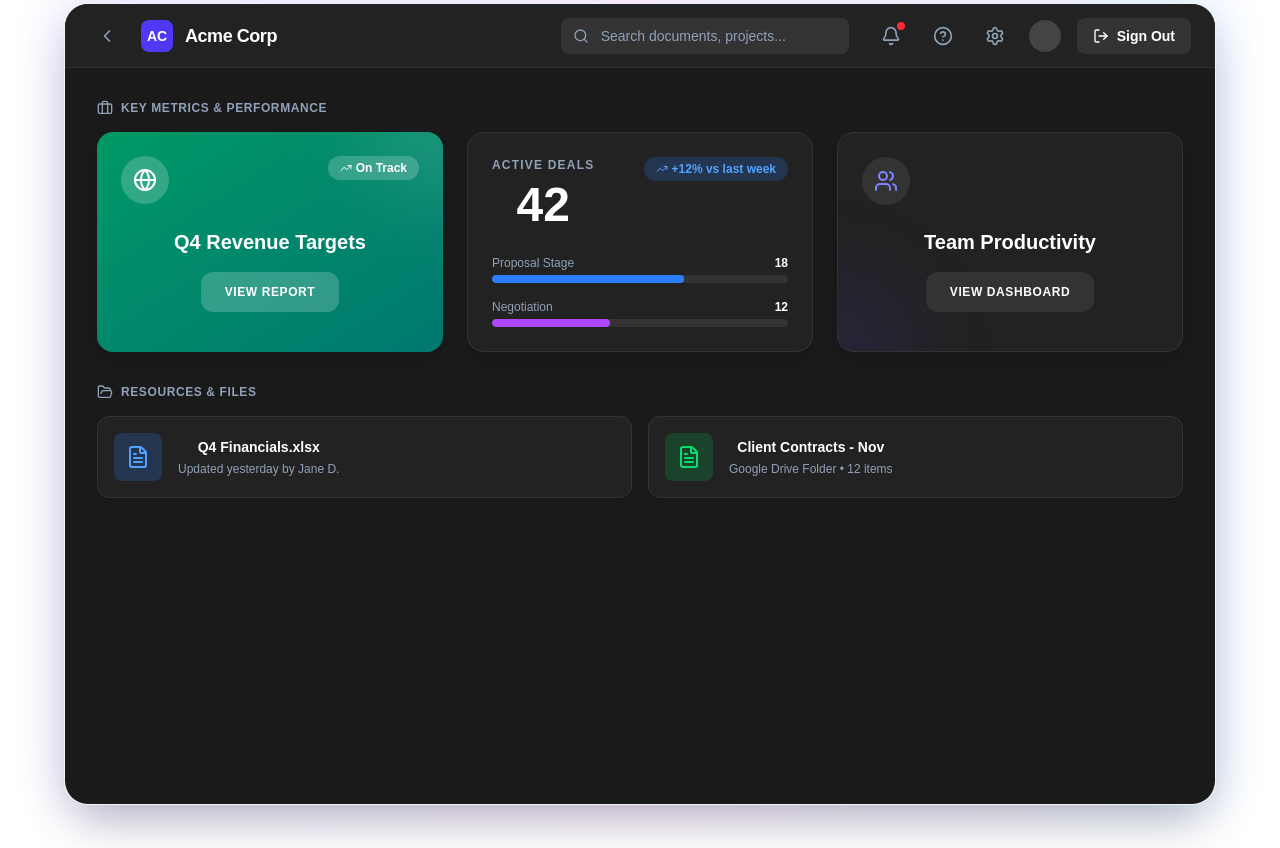
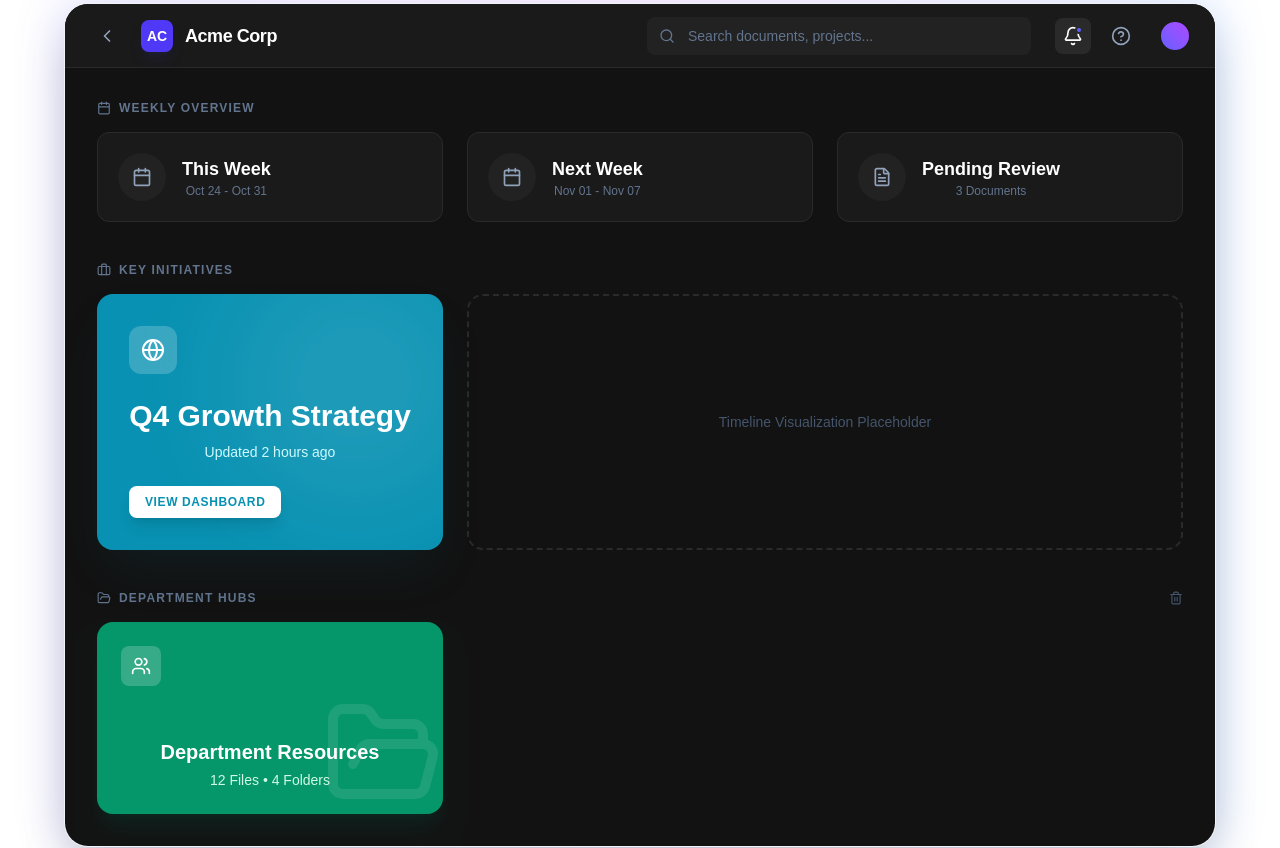
Before and after one commit to paulpriddy05-dot/visible-app, a Next.js app: page / in a window 1280 px wide. Shown: the part 640-1488 px from the top of the page. Built offline with nearby package versions, Linux system fonts and the light colour scheme.

Commit message:
demo dashboard

```diff
--- a/components/DemoDashboard.tsx
+++ b/components/DemoDashboard.tsx
@@ -1,4 +1,6 @@
-import React from 'react';
+"use client";
+
+import React, { useState } from 'react';
 import {
   Search,
   Bell,
@@ -13,21 +15,74 @@ import {
   ChevronLeft,
   Settings,
   HelpCircle,
-  BarChart,
-  PieChart
+  X,
+  PieChart,
+  MoreHorizontal,
+  ExternalLink,
+  Edit,
+  Trash2,
+  Map,
+  Heart
 } from 'lucide-react';
 
+// --- MOCK DATA FOR THE MODAL ---
+const MODAL_CONTENT = {
+  strategy: {
+    title: "Q4 Growth Strategy",
+    color: "blue",
+    sections: [
+      {
+        title: "Financial Planning",
+        files: [
+          { name: "2025 Revenue Forecast", icon: <TrendingUp size={20} className="text-blue-500" />, type: "Excel" },
+          { name: "Q4 Budget Allocation", icon: <PieChart size={20} className="text-green-500" />, type: "Excel" }
+        ]
+      },
+      {
+        title: "Market Analysis",
+        files: [
+          { name: "Competitor Analysis Report", icon: <Globe size={20} className="text-purple-500" />, type: "PDF" },
+          { name: "Customer Segmentation", icon: <Users size={20} className="text-orange-500" />, type: "Deck" }
+        ]
+      }
+    ]
+  },
+  resources: {
+    title: "Department Resources",
+    color: "green",
+    sections: [
+      {
+        title: "Human Resources",
+        files: [
+          { name: "Employee Handbook 2025", icon: <Heart size={20} className="text-rose-500" />, type: "PDF" },
+          { name: "Benefits Overview", icon: <FileText size={20} className="text-blue-500" />, type: "Doc" }
+        ]
+      },
+      {
+        title: "Brand Assets",
+        files: [
+          { name: "Logo Pack (Vector)", icon: <FolderOpen size={20} className="text-yellow-500" />, type: "Folder" },
+          { name: "Brand Guidelines v2", icon: <Map size={20} className="text-indigo-500" />, type: "PDF" }
+        ]
+      }
+    ]
+  }
+};
+
 export default function DemoDashboard() {
+  const [activeModal, setActiveModal] = useState<keyof typeof MODAL_CONTENT | null>(null);
+
   return (
-    <div className="w-full min-h-screen bg-[#1a1a1a] text-white font-sans">
-      {/* --- TOP NAVIGATION BAR --- */}
-      <header className="h-16 bg-[#222222] border-b border-[#333333] flex items-center justify-between px-6">
+    <div className="w-full min-h-screen bg-[#121212] text-white font-sans selection:bg-indigo-500/30">
+
+      {/* --- TOP NAVIGATION --- */}
+      <header className="h-16 bg-[#1A1A1A] border-b border-[#2A2A2A] flex items-center justify-between px-6 sticky top-0 z-20">
         <div className="flex items-center gap-4">
-          <button className="p-2 rounded-lg text-slate-400 hover:bg-[#333333] hover:text-white">
+          <button className="p-2 rounded-lg text-slate-400 hover:bg-[#2A2A2A] hover:text-white transition-colors">
             <ChevronLeft size={20} />
           </button>
           <div className="flex items-center gap-3">
-            <div className="h-8 w-8 bg-indigo-600 rounded-lg flex items-center justify-center font-bold text-sm">
+            <div className="h-8 w-8 bg-indigo-600 rounded-lg flex items-center justify-center font-bold text-sm shadow-lg shadow-indigo-900/20">
               AC
             </div>
             <span className="font-semibold tracking-tight text-lg">Acme Corp</span>
@@ -35,158 +90,224 @@ export default function DemoDashboard() {
         </div>
 
         <div className="flex items-center gap-6">
-          <div className="relative hidden md:block w-72">
-            <Search size={16} className="absolute left-3 top-1/2 -translate-y-1/2 text-slate-400" />
+          <div className="relative hidden md:block w-96 group">
+            <Search size={16} className="absolute left-3 top-1/2 -translate-y-1/2 text-slate-500 group-focus-within:text-indigo-400 transition-colors" />
             <input
               type="text"
               placeholder="Search documents, projects..."
-              className="w-full bg-[#333333] border-none rounded-lg py-2 pl-10 pr-4 text-sm text-white placeholder-slate-400 focus:ring-2 focus:ring-indigo-500"
+              className="w-full bg-[#222222] border border-transparent focus:border-indigo-500/50 rounded-lg py-2 pl-10 pr-4 text-sm text-white placeholder-slate-500 focus:outline-none focus:ring-4 focus:ring-indigo-500/10 transition-all"
             />
           </div>
 
-          <div className="flex items-center gap-4">
-            <button className="p-2 rounded-lg text-slate-400 hover:bg-[#333333] hover:text-white relative">
-              <Bell size={20} />
-              <span className="absolute top-1 right-1 w-2 h-2 bg-red-500 rounded-full"></span>
-            </button>
-            <button className="p-2 rounded-lg text-slate-400 hover:bg-[#333333] hover:text-white hidden sm:block">
-              <HelpCircle size={20} />
-            </button>
-            <button className="p-2 rounded-lg text-slate-400 hover:bg-[#333333] hover:text-white hidden sm:block">
-              <Settings size={20} />
-            </button>
-            <div className="h-8 w-8 rounded-full bg-[#444444] overflow-hidden">
-              {/* User Avatar Placeholder */}
-            </div>
-            <button className="bg-[#333333] hover:bg-[#444444] text-white px-4 py-2 rounded-lg text-sm font-bold transition-all flex items-center gap-2">
-              <LogOut size={16} />
-              <span className="hidden sm:inline">Sign Out</span>
-            </button>
+          <div className="flex items-center gap-3">
+            <NavIcon icon={<Bell size={20} />} active />
+            <NavIcon icon={<HelpCircle size={20} />} />
+            <div className="h-8 w-8 rounded-full bg-gradient-to-tr from-indigo-500 to-purple-500 ml-2 cursor-pointer border-2 border-[#1A1A1A] hover:border-indigo-500 transition-colors" />
           </div>
         </div>
       </header>
 
-      {/* --- MAIN DASHBOARD CONTENT --- */}
-      <main className="p-6 md:p-8 max-w-7xl mx-auto space-y-8">
+      {/* --- MAIN CONTENT --- */}
+      <main className="p-8 max-w-[1600px] mx-auto space-y-10">
 
-        {/* Section 1: Key Metrics & Performance */}
-        <div>
+        {/* 1. WEEKLY OVERVIEW ROW */}
+        <section>
           <div className="flex items-center gap-2 mb-4">
-            <Briefcase size={16} className="text-slate-400" />
-            <h3 className="text-xs font-bold text-slate-400 tracking-wider uppercase">Key Metrics & Performance</h3>
+            <Calendar size={14} className="text-slate-500" />
+            <h3 className="text-xs font-bold text-slate-500 tracking-widest uppercase">Weekly Overview</h3>
           </div>
-          <div className="grid grid-cols-1 md:grid-cols-2 lg:grid-cols-3 gap-6">
+          <div className="grid grid-cols-1 md:grid-cols-3 gap-6">
+            <SummaryCard title="This Week" subtitle="Oct 24 - Oct 31" icon={<Calendar size={20} />} />
+            <SummaryCard title="Next Week" subtitle="Nov 01 - Nov 07" icon={<Calendar size={20} />} delay />
+            <SummaryCard title="Pending Review" subtitle="3 Documents" icon={<FileText size={20} />} delay={2} />
+          </div>
+        </section>
 
-            {/* Card 1: Revenue Targets (Green Gradient) */}
-            <div className="h-[220px] rounded-2xl p-6 relative flex flex-col shadow-lg transition-transform hover:-translate-y-1 duration-300 overflow-hidden bg-gradient-to-br from-emerald-600 to-teal-700">
-              <div className="flex justify-between items-start mb-2 relative z-10">
-                <div className="p-3 bg-white/20 rounded-full backdrop-blur-sm">
-                  <Globe size={24} className="text-white" />
-                </div>
-                <div className="flex items-center gap-1 bg-white/20 backdrop-blur-sm text-white text-xs font-bold px-3 py-1 rounded-full">
-                  <TrendingUp size={12} />
-                  <span>On Track</span>
-                </div>
-              </div>
-              <div className="flex-1 flex flex-col justify-center items-center text-center relative z-10">
-                <h3 className="text-white font-bold text-xl mb-4">Q4 Revenue Targets</h3>
-                <button className="bg-white/20 hover:bg-white/30 text-white text-xs font-bold px-6 py-3 rounded-xl transition-colors tracking-wider uppercase">
-                  View Report
-                </button>
-              </div>
-              {/* Background Pattern */}
-              <div className="absolute top-0 right-0 w-40 h-40 bg-white/10 rounded-full -translate-y-1/2 translate-x-1/2 blur-2xl"></div>
+        {/* 2. KEY INITIATIVES (The Big Clickable Card) */}
+        <section>
+          <div className="flex items-center gap-2 mb-4">
+            <Briefcase size={14} className="text-slate-500" />
+            <h3 className="text-xs font-bold text-slate-500 tracking-widest uppercase">Key Initiatives</h3>
           </div>
 
-            {/* Card 2: Active Deals (White Card with Chart) */}
-            <div className="h-[220px] bg-[#222222] rounded-2xl p-6 shadow-lg flex flex-col border border-[#333333]">
-              <div className="flex justify-between items-start mb-4">
-                <div>
-                  <h3 className="text-slate-400 font-bold text-xs tracking-widest uppercase">Active Deals</h3>
-                  <div className="text-5xl font-bold text-white mt-2">42</div>
+          <div className="grid grid-cols-1 lg:grid-cols-3 gap-6 h-64">
+            {/* CLICKABLE BIG BLUE CARD */}
+            <div
+              onClick={() => setActiveModal('strategy')}
+              className="lg:col-span-1 bg-[#0891b2] rounded-2xl p-8 relative flex flex-col justify-between shadow-2xl shadow-cyan-900/20 cursor-pointer group hover:scale-[1.01] transition-all duration-300 overflow-hidden"
+            >
+              {/* Background Decoration */}
+              <div className="absolute -right-10 -top-10 w-64 h-64 bg-white/10 rounded-full blur-3xl group-hover:bg-white/20 transition-colors" />
+
+              <div className="relative z-10">
+                <div className="w-12 h-12 bg-white/20 backdrop-blur-md rounded-xl flex items-center justify-center text-white mb-6">
+                  <Globe size={24} />
                 </div>
-                <div className="flex items-center gap-1 bg-blue-500/20 text-blue-400 text-xs font-bold px-3 py-1 rounded-full">
-                  <TrendingUp size={12} />
-                  <span>+12% vs last week</span>
+                <h2 className="text-3xl font-bold text-white mb-2">Q4 Growth Strategy</h2>
+                <p className="text-cyan-100 text-sm font-medium">Updated 2 hours ago</p>
+              </div>
+
+              <div className="relative z-10">
+                <button className="bg-white text-[#0891b2] px-4 py-2 rounded-lg text-xs font-bold uppercase tracking-wider shadow-lg hover:bg-cyan-50 transition-colors flex items-center gap-2 w-fit">
+                  View Dashboard
+                </button>
               </div>
             </div>
 
-              <div className="space-y-4 mt-auto">
-                <div>
-                  <div className="flex justify-between text-xs text-slate-400 mb-1">
-                    <span>Proposal Stage</span>
-                    <span className="font-bold text-white">18</span>
-                  </div>
-                  <div className="h-2 w-full bg-[#333333] rounded-full overflow-hidden">
-                    <div className="h-full bg-blue-500 w-[65%] rounded-full"></div>
+            {/* Placeholder for timeline/other content */}
+            <div className="lg:col-span-2 border-2 border-dashed border-[#2A2A2A] rounded-2xl flex items-center justify-center text-slate-600">
+              <span className="text-sm font-medium">Timeline Visualization Placeholder</span>
             </div>
           </div>
+        </section>
+
+        {/* 3. DEPARTMENT HUBS (Clickable Green Card) */}
+        <section>
+          <div className="flex items-center justify-between mb-4">
+            <div className="flex items-center gap-2">
+              <FolderOpen size={14} className="text-slate-500" />
+              <h3 className="text-xs font-bold text-slate-500 tracking-widest uppercase">Department Hubs</h3>
+            </div>
+            <Trash2 size={14} className="text-slate-600 hover:text-red-500 cursor-pointer transition-colors" />
+          </div>
+
+          <div className="grid grid-cols-1 md:grid-cols-3 gap-6">
+            <div
+              onClick={() => setActiveModal('resources')}
+              className="h-48 bg-[#059669] rounded-2xl p-6 relative overflow-hidden cursor-pointer group hover:-translate-y-1 transition-transform shadow-xl shadow-emerald-900/20"
+            >
+              <div className="absolute right-0 bottom-0 opacity-10 group-hover:opacity-20 transition-opacity">
+                <FolderOpen size={120} />
+              </div>
+              <div className="relative z-10 flex flex-col h-full justify-between">
+                <div className="w-10 h-10 bg-white/20 backdrop-blur-md rounded-lg flex items-center justify-center text-white">
+                  <Users size={20} />
+                </div>
                 <div>
-                  <div className="flex justify-between text-xs text-slate-400 mb-1">
-                    <span>Negotiation</span>
-                    <span className="font-bold text-white">12</span>
-                  </div>
-                  <div className="h-2 w-full bg-[#333333] rounded-full overflow-hidden">
-                    <div className="h-full bg-purple-500 w-[40%] rounded-full"></div>
+                  <h3 className="text-xl font-bold text-white">Department Resources</h3>
+                  <p className="text-emerald-100 text-sm mt-1">12 Files • 4 Folders</p>
                 </div>
               </div>
             </div>
           </div>
+        </section>
+      </main>
 
-            {/* Card 3: Team Productivity (Dark Card with Icon) */}
-            <div className="h-[220px] bg-[#222222] rounded-2xl p-6 shadow-lg flex flex-col border border-[#333333] relative overflow-hidden">
-              <div className="flex justify-between items-start mb-2 relative z-10">
-                <div className="p-3 bg-[#333333] rounded-full">
-                  <Users size={24} className="text-indigo-400" />
+      {/* --- FILE ORGANIZATION MODAL --- */}
+      {activeModal && (
+        <div className="fixed inset-0 z-50 flex items-center justify-center p-4">
+          <div
+            className="absolute inset-0 bg-black/60 backdrop-blur-sm animate-in fade-in duration-200"
+            onClick={() => setActiveModal(null)}
+          />
+
+          <div className="bg-[#1A1A1A] w-full max-w-4xl rounded-2xl shadow-2xl overflow-hidden relative z-10 animate-in zoom-in-95 duration-200 border border-[#333333]">
+
+            {/* Modal Header */}
+            <div className="h-20 bg-[#222222] border-b border-[#333333] flex items-center justify-between px-8">
+              <div>
+                <h2 className="text-2xl font-bold text-white tracking-tight">{MODAL_CONTENT[activeModal].title}</h2>
+                <div className="flex gap-2 text-xs text-slate-400 mt-1">
+                  <span>Last edited today at 10:42 AM</span>
                 </div>
               </div>
-              <div className="flex-1 flex flex-col justify-center items-center text-center relative z-10">
-                <h3 className="text-white font-bold text-xl mb-4">Team Productivity</h3>
-                <button className="bg-[#333333] hover:bg-[#444444] text-white text-xs font-bold px-6 py-3 rounded-xl transition-colors tracking-wider uppercase">
-                  View Dashboard
+
+              <div className="flex items-center gap-3">
+                <ActionButton icon={<PieChart size={16} />} label="Visualize Data" primary />
+                <ActionButton icon={<ExternalLink size={16} />} label="Open in Docs" />
+                <ActionButton icon={<Edit size={16} />} label="Edit Card" />
+                <button
+                  onClick={() => setActiveModal(null)}
+                  className="w-8 h-8 flex items-center justify-center rounded-lg hover:bg-red-500/10 hover:text-red-500 text-slate-400 transition-colors ml-2"
+                >
+                  <X size={20} />
                 </button>
               </div>
-              {/* Background Pattern */}
-              <div className="absolute bottom-0 left-0 w-40 h-40 bg-indigo-600/10 rounded-full translate-y-1/2 -translate-x-1/2 blur-2xl"></div>
+            </div>
+
+            {/* Modal Body (Scrollable) */}
+            <div className="p-8 bg-[#F5F5F5] min-h-[500px] max-h-[80vh] overflow-y-auto">
+
+              {MODAL_CONTENT[activeModal].sections.map((section, idx) => (
+                <div key={idx} className="mb-10 last:mb-0">
+                  <h4 className="text-xs font-bold text-slate-400 tracking-widest uppercase mb-4 pl-1">
+                    {section.title}
+                  </h4>
+
+                  <div className="grid grid-cols-1 md:grid-cols-2 gap-4">
+                    {section.files.map((file, fIdx) => (
+                      <div
+                        key={fIdx}
+                        className="bg-white p-4 rounded-xl border border-slate-200 shadow-sm hover:shadow-md hover:border-indigo-400 transition-all cursor-pointer group flex items-center gap-4"
+                      >
+                        <div className="w-12 h-12 bg-slate-50 rounded-lg flex items-center justify-center group-hover:bg-indigo-50 transition-colors">
+                          {file.icon}
+                        </div>
+                        <div className="flex-1">
+                          <h5 className="font-bold text-slate-800 text-sm">{file.name}</h5>
+                          <span className="text-xs text-slate-400 font-medium">{file.type} • 2.4 MB</span>
+                        </div>
+                        <div className="opacity-0 group-hover:opacity-100 transition-opacity">
+                          <MoreHorizontal size={16} className="text-slate-400" />
+                        </div>
+                      </div>
+                    ))}
+                  </div>
+                </div>
+              ))}
+
+              {/* Add New Section Placeholder */}
+              <div className="mt-8 border-2 border-dashed border-slate-300 rounded-xl p-4 flex items-center justify-center text-slate-400 text-sm font-bold cursor-pointer hover:bg-slate-200/50 transition-colors">
+                + Add New Section
               </div>
 
             </div>
           </div>
+        </div>
+      )}
 
-        {/* Section 2: Resources & Files */}
-        <div>
-          <div className="flex items-center gap-2 mb-4">
-            <FolderOpen size={16} className="text-slate-400" />
-            <h3 className="text-xs font-bold text-slate-400 tracking-wider uppercase">Resources & Files</h3>
-          </div>
-          <div className="grid grid-cols-1 md:grid-cols-2 gap-4">
-
-            {/* File Card 1 */}
-            <div className="bg-[#222222] p-4 rounded-xl border border-[#333333] shadow-sm flex items-center gap-4 cursor-pointer hover:border-indigo-500 transition-colors">
-              <div className="h-12 w-12 bg-blue-500/20 text-blue-400 rounded-lg flex items-center justify-center">
-                <FileText size={24} />
-              </div>
-              <div>
-                <h4 className="font-bold text-white text-sm">Q4 Financials.xlsx</h4>
-                <p className="text-xs text-slate-400 mt-1">Updated yesterday by Jane D.</p>
-              </div>
-            </div>
-
-            {/* File Card 2 */}
-            <div className="bg-[#222222] p-4 rounded-xl border border-[#333333] shadow-sm flex items-center gap-4 cursor-pointer hover:border-indigo-500 transition-colors">
-              <div className="h-12 w-12 bg-green-500/20 text-green-400 rounded-lg flex items-center justify-center">
-                <FileText size={24} />
-              </div>
-              <div>
-                <h4 className="font-bold text-white text-sm">Client Contracts - Nov</h4>
-                <p className="text-xs text-slate-400 mt-1">Google Drive Folder • 12 items</p>
-              </div>
-            </div>
-
-          </div>
-        </div>
-
-      </main>
     </div>
   );
 }
+
+// --- HELPER COMPONENTS ---
+
+function NavIcon({ icon, active }: { icon: React.ReactNode, active?: boolean }) {
+  return (
+    <button className={`
+      p-2 rounded-lg transition-colors relative
+      ${active ? 'text-white bg-[#2A2A2A]' : 'text-slate-400 hover:text-white hover:bg-[#2A2A2A]'}
+    `}>
+      {icon}
+      {active && <span className="absolute top-2 right-2 w-2 h-2 bg-indigo-500 rounded-full border-2 border-[#2A2A2A]" />}
+    </button>
+  );
+}
+
+function SummaryCard({ title, subtitle, icon, delay = 0 }: any) {
+  return (
+    <div className={`bg-[#1A1A1A] border border-[#2A2A2A] p-5 rounded-xl flex items-center gap-4 hover:border-indigo-500/50 transition-colors cursor-pointer group`}>
+      <div className="w-12 h-12 rounded-full bg-[#222222] flex items-center justify-center text-slate-400 group-hover:text-indigo-400 group-hover:bg-indigo-500/10 transition-colors">
+        {icon}
+      </div>
+      <div>
+        <h4 className="text-white font-bold text-lg">{title}</h4>
+        <p className="text-slate-500 text-xs font-medium">{subtitle}</p>
+      </div>
+    </div>
+  )
+}
+
+function ActionButton({ icon, label, primary }: any) {
+  return (
+    <button className={`
+      flex items-center gap-2 px-4 py-2 rounded-lg text-xs font-bold transition-all
+      ${primary
+        ? 'bg-indigo-600 text-white hover:bg-indigo-500 shadow-lg shadow-indigo-900/50'
+        : 'bg-[#2A2A2A] text-slate-300 hover:bg-[#333333] hover:text-white'}
+    `}>
+      {icon}
+      {label}
+    </button>
+  )
+}
```
Lines whose indentation alone changed are shown as unchanged.
